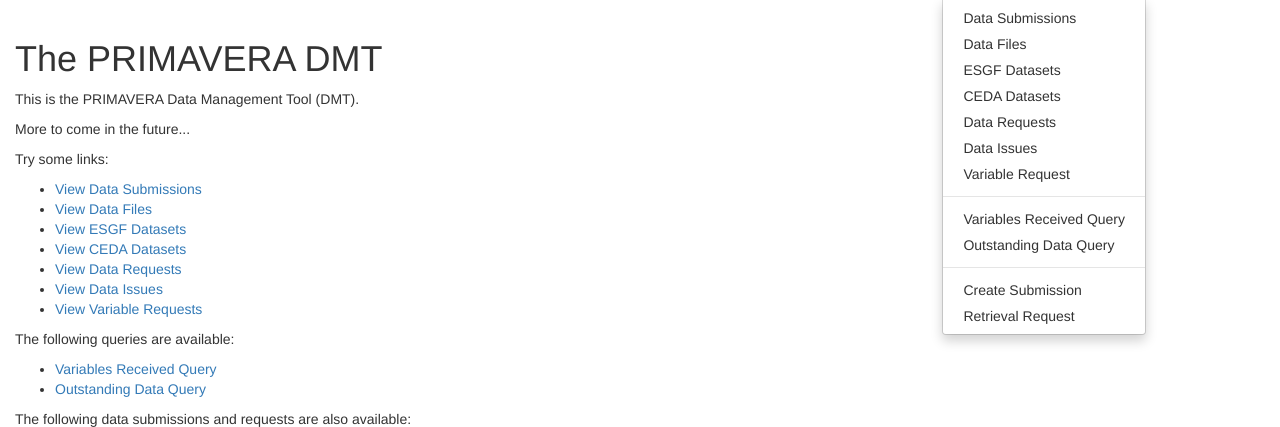
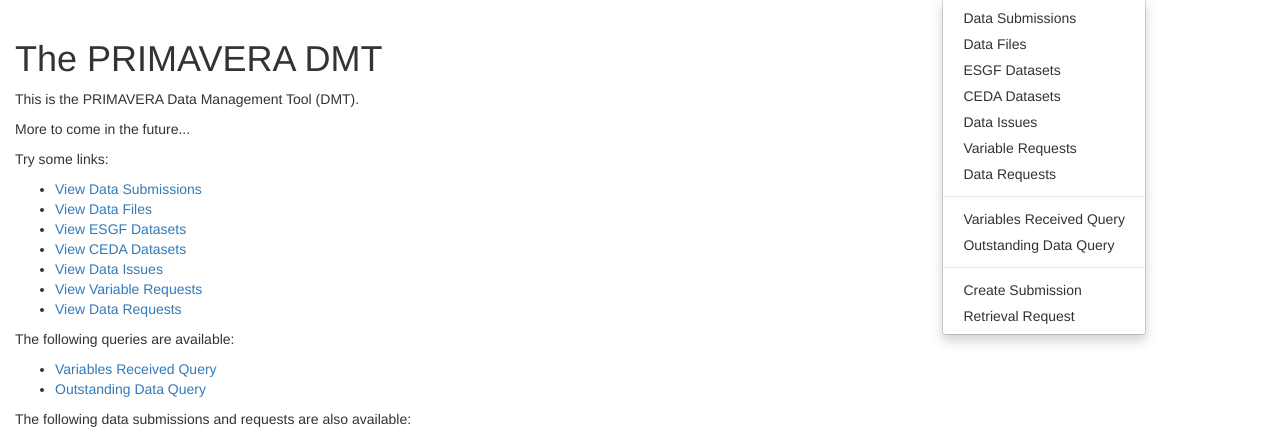
Before and after one commit to jonseddon/primavera-dmt, a Django app: page / in a window 1280 px wide, after a click on "Views". Shown: the part 51-478 px from the top of the page. Run offline with Django 3.2, Linux system fonts and the light colour scheme; parts of the project's set-up code (start-up, migrations or seed data) failed here and were passed over; some libraries are stand-ins or nearby versions.

Commit message:
class and page names refactored

```diff
--- a/pdata_app/templates/pdata_app/base.html
+++ b/pdata_app/templates/pdata_app/base.html
@@ -62,9 +62,9 @@
                     <li><a href="{% url 'data_files' %}">Data Files</a></li>
                     <li><a href="{% url 'esgf_datasets' %}">ESGF Datasets</a></li>
                     <li><a href="{% url 'ceda_datasets' %}">CEDA Datasets</a></li>
+                    <li><a href="{% url 'data_issues' %}">Data Issues</a></li>
+                    <li><a href="{% url 'variable_requests' %}">Variable Requests</a></li>
                     <li><a href="{% url 'data_requests' %}">Data Requests</a></li>
-                    <li><a href="{% url 'data_issues' %}">Data Issues</a></li>
-                    <li><a href="{% url 'var_req_query' %}">Variable Request</a></li>
                     <li role="separator" class="divider"></li>
                     <li><a href="{% url 'variable_query' %}">Variables Received Query</a></li>
                     <li><a href="{% url 'outstanding_data' %}">Outstanding Data Query</a></li>
--- a/pdata_app/templates/pdata_app/home.html
+++ b/pdata_app/templates/pdata_app/home.html
@@ -17,9 +17,9 @@
             <li><a href="{% url 'data_files' %}">View Data Files</a></li>
             <li><a href="{% url 'esgf_datasets' %}">View ESGF Datasets</a></li>
             <li><a href="{% url 'ceda_datasets' %}">View CEDA Datasets</a></li>
+            <li><a href="{% url 'data_issues' %}">View Data Issues</a></li>
+            <li><a href="{% url 'variable_requests' %}">View Variable Requests</a></li>
             <li><a href="{% url 'data_requests' %}">View Data Requests</a></li>
-            <li><a href="{% url 'data_issues' %}">View Data Issues</a></li>
-            <li><a href="{% url 'var_req_query' %}">View Variable Requests</a></li>
         </ul>
 
         <p>The following queries are available:</p>
--- a/pdata_app/templates/pdata_app/variablerequest_list.html
+++ b/pdata_app/templates/pdata_app/variablerequest_list.html
@@ -11,7 +11,7 @@
         <p>These are the variable requests identified in version 01.beta.37 of the CMIP6 data request with some modifications for known issues ...</p>
 
         <p>
-            <form class="form-inline" action="{% url 'var_req_query' %}" method="get">
+            <form class="form-inline" action="{% url 'variable_requests' %}" method="get">
                 <div class="form-group">
                     <label class="sr-only" for="cmor_name">CMOR Name</label>
                     <input type="text" class="form-control" name="cmor_name" id="cmor_name" placeholder="CMOR Name" {% if request.GET.cmor_name %} value="{{ request.GET.cmor_name }}" {% endif %}>
@@ -73,7 +73,7 @@
                         <input id="nameless" type="checkbox" name="nameless" value="1" {% if request.GET.nameless %}checked{% endif %} onchange="updateCmorName()"> Blank CMOR name only<sup><a href="#fn1">1</a></sup>
                     </label>
                 </div>
-                <a class="btn btn-default" href="{% url 'var_req_query' %}">Clear</a>
+                <a class="btn btn-default" href="{% url 'variable_requests' %}">Clear</a>
                 <input type="submit" class="btn btn-default" value="Filter" />
             </form>
 
--- a/pdata_app/utils/table_views.py
+++ b/pdata_app/utils/table_views.py
@@ -25,7 +25,7 @@ class PagedFilteredTableView(SingleTableView):
         return context
 
 
-class DataRequestFilteredView(PagedFilteredTableView):
+class RequestsFilteredView(PagedFilteredTableView):
     message = None
     get_outstanding_data = False
     get_received_data = False
@@ -40,7 +40,7 @@ class DataRequestFilteredView(PagedFilteredTableView):
         return self.filter.qs.distinct()
 
     def get_context_data(self, **kwargs):
-        context = super(DataRequestFilteredView, self).get_context_data()
+        context = super(RequestsFilteredView, self).get_context_data()
         context['message'] = self.message
         context['get_outstanding_data'] = self.get_outstanding_data
         context['get_received_data'] = self.get_received_data
--- a/pdata_app/views.py
+++ b/pdata_app/views.py
@@ -20,11 +20,11 @@ from .tables import (DataRequestTable, DataFileTable, DataSubmissionTable,
 from .filters import (DataRequestFilter, DataFileFilter, DataSubmissionFilter,
                       ESGFDatasetFilter, CEDADatasetFilter, DataIssueFilter,
                       VariableRequestQueryFilter)
-from .utils.table_views import PagedFilteredTableView, DataRequestFilteredView
+from .utils.table_views import PagedFilteredTableView, RequestsFilteredView
 from vocabs.vocabs import ONLINE_STATUS, STATUS_VALUES
 
 
-class DataRequestList(DataRequestFilteredView):
+class DataRequestList(RequestsFilteredView):
     model = DataRequest
     table_class = DataRequestTable
     filter_class = DataRequestFilter
@@ -32,13 +32,20 @@ class DataRequestList(DataRequestFilteredView):
     message = 'These are the data requests made...'
 
 
-class OutstandingDataRequestList(DataRequestFilteredView):
+class OutstandingDataRequestList(RequestsFilteredView):
     model = DataRequest
     table_class = DataRequestTable
     filter_class = DataRequestFilter
     page_title = 'Outstanding Data Requests'
     get_outstanding_data = True
     message = 'No files have been received for the following data requests:'
+
+
+class VariableRequestList(RequestsFilteredView):
+    model = VariableRequest
+    table_class = VariableRequestQueryTable
+    filter_class = VariableRequestQueryFilter
+    page_title = 'Variable Request'
 
 
 class DataFileList(PagedFilteredTableView):
@@ -74,13 +81,6 @@ class DataIssueList(PagedFilteredTableView):
     table_class = DataIssueTable
     filter_class = DataIssueFilter
     page_title = 'Data Issues'
-
-
-class VariableRequestQueryList(PagedFilteredTableView):
-    model = VariableRequest
-    table_class = VariableRequestQueryTable
-    filter_class = VariableRequestQueryFilter
-    page_title = 'Variable Request'
 
 
 def view_login(request):
--- a/pdata_site/urls.py
+++ b/pdata_site/urls.py
@@ -36,9 +36,9 @@ urlpatterns = [
     url(r'^data_issues/$', pdata_app.views.DataIssueList.as_view(),
         name='data_issues'),
 
-    url(r'^variable_request/$',
-        pdata_app.views.VariableRequestQueryList.as_view(),
-        name='var_req_query'),
+    url(r'^variable_requests/$',
+        pdata_app.views.VariableRequestList.as_view(),
+        name='variable_requests'),
 
     url(r'^variable_query/$', pdata_app.views.view_variable_query,
         name='variable_query'),
```
